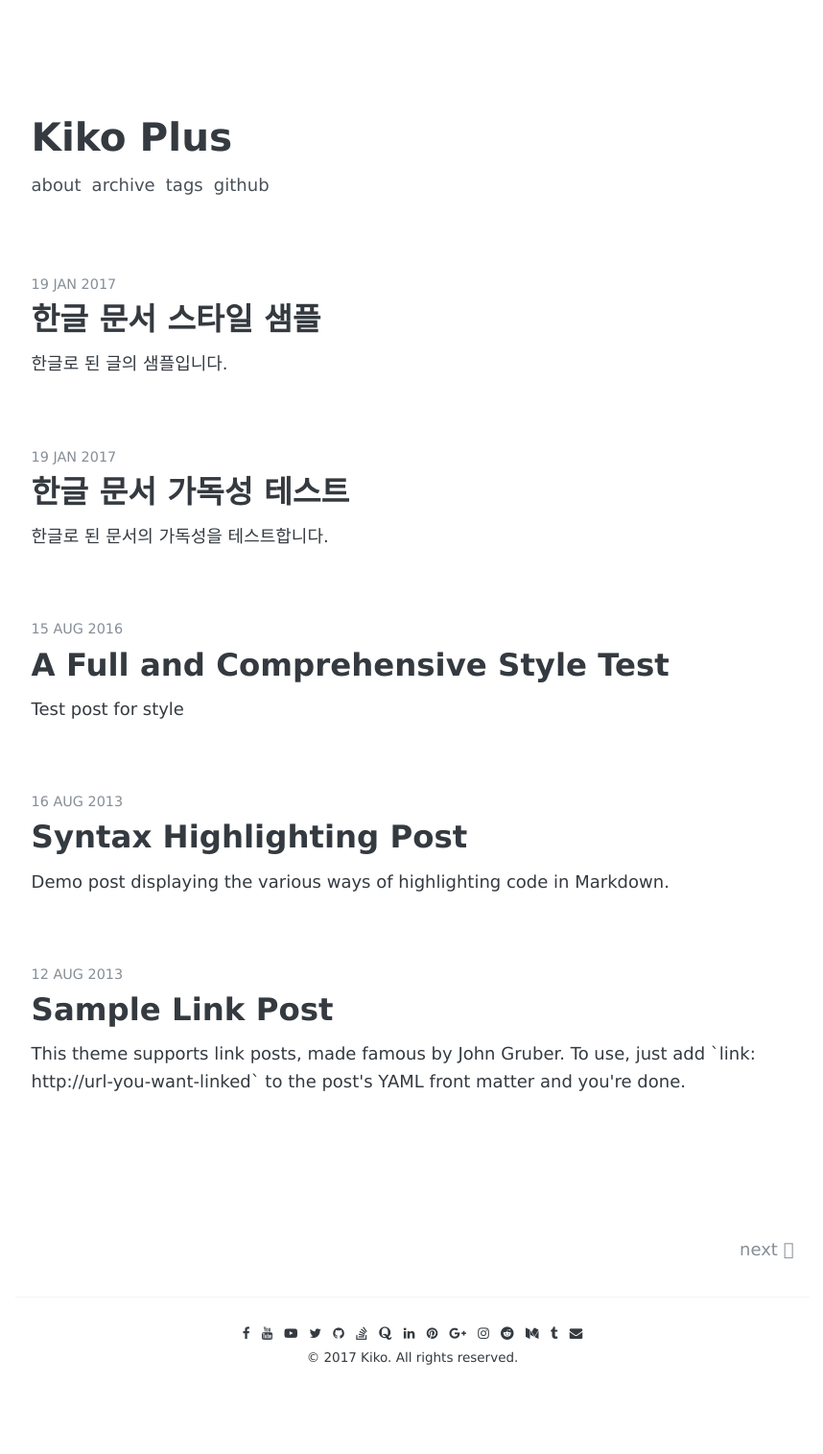
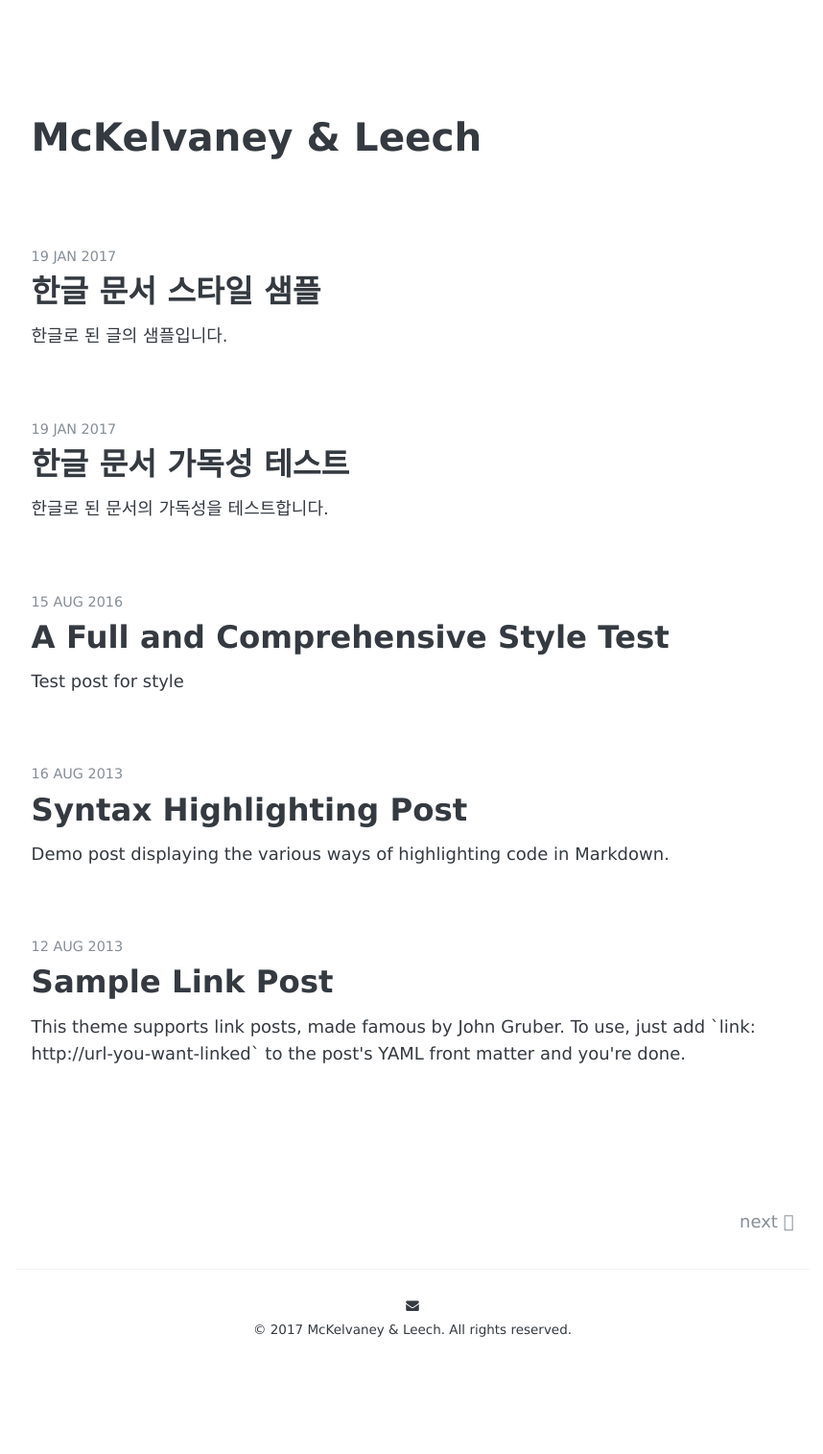
Before and after one commit to aweekj/Kiko-plus, a Jekyll site: the page built from index.html, in a window 1280 px wide. Shown: the whole page at 96% size, without its empty margins (210-1068 px from the left). Built offline with Jekyll 4.4.1, drawn with Linux system fonts in a browser that asks for light colours; some web fonts are replaced; the list of posts is cut into pages by our own code; after the commit the page ends 1487 px from its top, so only the background shows below that.

Commit message:
Update _config.yml

```diff
--- a/_config.yml
+++ b/_config.yml
@@ -3,28 +3,28 @@
 # # # # # # # # # # # # #
 
 # Basic
-name:               "Kiko Plus"
+name:               "McKelvaney & Leech"
 
 author:
-  facebook:         your-id
-  youtubeUser:      your-id
-  youtubeChannel:   your-id
-  twitter:          your-id
-  github:           your-id
-  stackoverflow:    your-id
-  quora:            your-id
-  linkedin:         your-id
-  pinterest:        your-id
-  googlePlus:       your-id
-  instagram:        your-id
-  reddit:           your-id
-  medium:           your-id
-  tumblr:           your-id
-  email:            your-id@your-email.com
+#  facebook:         your-id
+#  youtubeUser:      your-id
+#  youtubeChannel:   your-id
+#  twitter:          your-id
+#  github:           your-id
+#  stackoverflow:    your-id
+#  quora:            your-id
+#  linkedin:         your-id
+#  pinterest:        your-id
+#  googlePlus:       your-id
+#  instagram:        your-id
+#  reddit:           your-id
+#  medium:           your-id
+#  tumblr:           your-id
+  email:            hello@mckelvaneyleech.com
 
 copyright:
   year:             2017
-  name:             Kiko
+  name:             McKelvaney & Leech
 
 # Google-analytics
 google-analytics:
@@ -32,16 +32,16 @@ google-analytics:
 
 # Disqus
 disqus:
-  id:               "kiko-plus"
+  id:               ""
 
 # URL
-url:                "https://AWEEKJ.github.io" # the base hostname & protocol for your site
+url:                "https://mckelvaney.github.io/mckelvaneyleech-com/" # the base hostname & protocol for your site
 # url:                "http://localhost:4000" # use this url when you develop
-baseurl:            "/Kiko-plus" # the subpath of your site, e.g. /blog
+baseurl:            "" # the subpath of your site, e.g. /blog
 
 
 # http://en.wikipedia.org/wiki/List_of_tz_database_time_zones
-timezone:           Asia/Seoul
+timezone:           Europe/London
 permalink:          /:year-:month-:day/:title/
 
 # Pagination
@@ -55,14 +55,14 @@ kramdown:
 
 # Navigation
 nav:
-  - name:           "About"
-    url:            "/about"
-  - name:           "Archive"
-    url:            "/archive"
-  - name:           "Tags"
-    url:            "/tags"
-  - name:           "Github"
-    url:            "https://github.com/AWEEKJ/Kiko-plus"
+#  - name:           "About"
+#    url:            "/about"
+#  - name:           "Archive"
+#    url:            "/archive"
+#  - name:           "Tags"
+#    url:            "/tags"
+#  - name:           "Github"
+#    url:            "https://github.com/AWEEKJ/Kiko-plus"
 
 # Sass
 sass:
```
